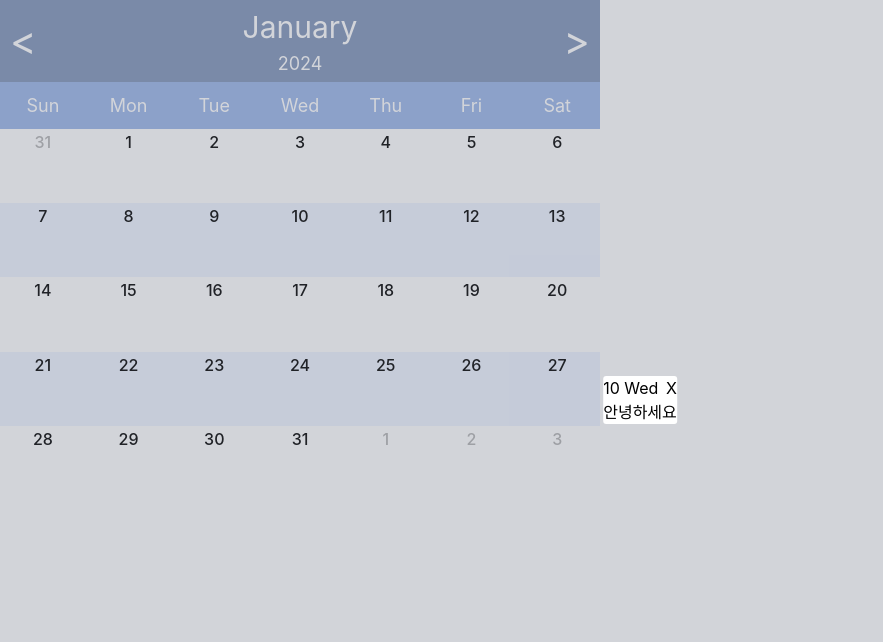
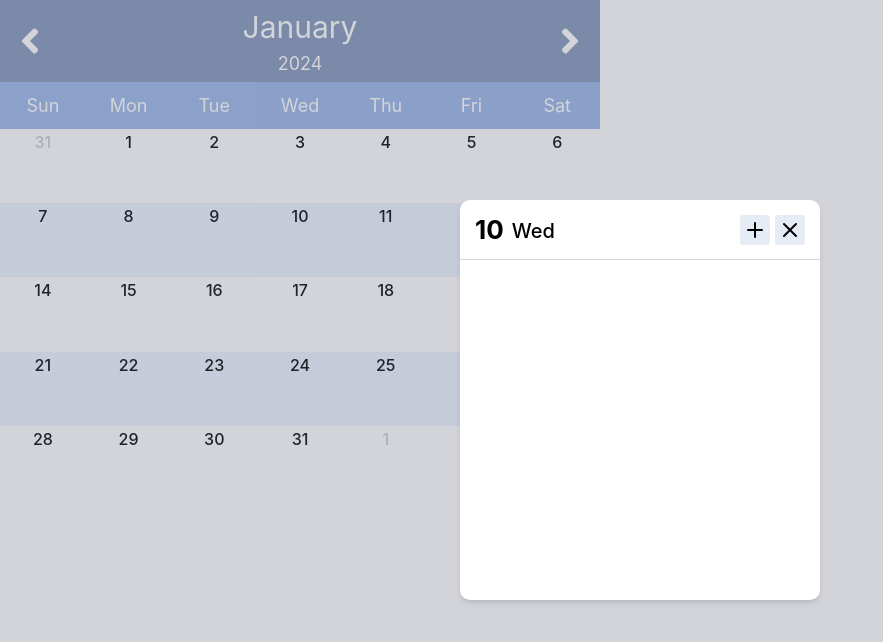
Before and after one commit to BonjunK00/my-chrome-app, a React (Create React App) app: page / in a window 1280 px wide. Both pictures are taken after a click on the button "10". Shown: the top 642 px of the page, without its empty margins (0-883 px from the left). Built offline with nearby package versions, Linux system fonts and the light colour scheme; what react-indexed-db-hook would draw is missing.

Commit message:
모달 기본 디자인

```diff
--- a/package.json
+++ b/package.json
@@ -13,6 +13,7 @@
     "clsx": "^2.1.0",
     "react": "^18.2.0",
     "react-dom": "^18.2.0",
+    "react-icons": "^5.0.1",
     "react-indexed-db-hook": "^1.0.14",
     "react-scripts": "5.0.1",
     "tailwind-merge": "^2.2.1",
--- /dev/null
+++ b/src/components/Divider.tsx
@@ -0,0 +1,9 @@
+import { cn } from '../utils/cn'
+
+type Props = {
+  className?: string
+}
+
+export const Divider = ({ className }: Props) => {
+  return <hr className={cn('border-t border-gray-300', className)} />
+}
--- a/src/components/Modal.tsx
+++ b/src/components/Modal.tsx
@@ -1,17 +1,17 @@
+import { cn } from '../utils/cn'
+
 type Props = {
-  title?: string
   isOpen?: boolean
   children?: React.ReactNode
   closeOnOutsideClick?: boolean
   classNames?: {
     backdrop?: string
     modal?: string
-    title?: string
   }
   onClose?: () => void
 }
 
-export const Modal = ({ title = '', isOpen, children, classNames, closeOnOutsideClick = true, onClose }: Props) => {
+export const Modal = ({ isOpen, children, classNames, closeOnOutsideClick = true, onClose }: Props) => {
   const handleClickOutside = () => {
     if (closeOnOutsideClick) {
       onClose?.()
@@ -21,12 +21,16 @@ export const Modal = ({ title = '', isOpen, children, classNames, closeOnOutside
   return (
     <>
       {isOpen && (
-        <div className="fixed top-0 left-0 right-0 z-30 w-full h-full bg-gray-500/30" onClick={handleClickOutside}>
-          <div className="absolute z-50 transform -translate-x-1/2 -translate-y-1/2 bg-white top-1/2 left-1/2 rounded-[3px]">
-            <div className="flex items-center justify-between">
-              <div>{title}</div>
-              <button onClick={onClose}>X</button>
-            </div>
+        <div
+          className={cn('fixed top-0 left-0 right-0 z-30 w-full h-full bg-gray-500/30', classNames?.backdrop)}
+          onClick={handleClickOutside}
+        >
+          <div
+            className={cn(
+              'absolute z-50 transform -translate-x-1/2 -translate-y-1/2 bg-white top-1/2 left-1/2 rounded-[10px] shadow-md',
+              classNames?.modal,
+            )}
+          >
             <div>{children}</div>
           </div>
         </div>
--- a/src/pages/Calendar.tsx
+++ b/src/pages/Calendar.tsx
@@ -1,6 +1,7 @@
 import { useEffect, useState } from 'react'
 import { CalendarDate } from './CalendarDate'
 import { DateObject, getEnglishMonth, isEqualsDate, weekdays } from '../utils/date'
+import { FaAngleLeft, FaAngleRight } from 'react-icons/fa'
 
 export const Calendar = () => {
   const [selectedDate, setSelectedDate] = useState<DateObject>({
@@ -67,12 +68,16 @@ export const Calendar = () => {
     <>
       <div className="flex flex-col h-full">
         <div className="flex items-center px-[10px] justify-between bg-[#8195B9] text-white p-[5px]">
-          <button className="text-[40px]" onClick={handleClickPrev}>{`<`}</button>
+          <button className="text-[40px]" onClick={handleClickPrev}>
+            <FaAngleLeft />
+          </button>
           <div className="flex flex-col items-center">
             <div className="text-[30px]">{getEnglishMonth(selectedDate.month)}</div>
             <div className="text-[18px]">{selectedDate.year}</div>
           </div>
-          <button className="text-[40px]" onClick={handleClickNext}>{`>`}</button>
+          <button className="text-[40px]" onClick={handleClickNext}>
+            <FaAngleRight />
+          </button>
         </div>
         <div className="flex bg-[#9AB5E7] text-white py-[10px] text-[18px]">
           {weekdays.map((day) => (
--- a/src/pages/CalendarDate.tsx
+++ b/src/pages/CalendarDate.tsx
@@ -1,7 +1,7 @@
-import { Modal } from '../components/Modal'
 import { useModal } from '../hooks/useModal'
 import { cn } from '../utils/cn'
-import { DateObject, getEnglishWeekday } from '../utils/date'
+import { DateObject } from '../utils/date'
+import { ScheduleModal } from './ScheduleModal'
 
 type Props = {
   dateObject: DateObject
@@ -22,16 +22,14 @@ export const CalendarDate = ({ dateObject, isSelected = false, isOtherMonth = fa
       <button
         className={cn(
           'flex flex-1 hover:bg-[#E3E9F6] justify-center text-[16px] p-[1px] font-medium',
-          isOtherMonth ? 'text-[#B4B4B4]' : 'text-black',
+          isOtherMonth ? 'text-[#C5CAD3]' : 'text-black',
         )}
         aria-selected={isSelected}
         onClick={handleClickDate}
       >
         <div>{dateObject.date}</div>
       </button>
-      <Modal title={`${dateObject.date} ${getEnglishWeekday(dateObject)}`} isOpen={isOpen} onClose={closeModal}>
-        <div>안녕하세요</div>
-      </Modal>
+      <ScheduleModal dateObject={dateObject} isOpen={isOpen} onCloseModal={closeModal} />
     </>
   )
 }
--- /dev/null
+++ b/src/pages/ScheduleModal.tsx
@@ -0,0 +1,34 @@
+import { Modal } from '../components/Modal'
+import { FiPlus, FiX } from 'react-icons/fi'
+import { DateObject, getEnglishWeekday } from '../utils/date'
+import { Divider } from '../components/Divider'
+
+type Props = {
+  dateObject: DateObject
+  isOpen: boolean
+  onCloseModal: () => void
+}
+
+export const ScheduleModal = ({ dateObject, isOpen, onCloseModal }: Props) => {
+  return (
+    <Modal classNames={{ modal: 'w-[360px] h-[400px]' }} isOpen={isOpen} onClose={onCloseModal}>
+      <div className="flex flex-col">
+        <div className="flex items-center justify-between py-[10px] px-[15px]">
+          <div className="flex items-end space-x-[8px]">
+            <div className="text-[26px] font-bold">{dateObject.date}</div>
+            <div className="text-[20px] font-medium pb-[3px]">{getEnglishWeekday(dateObject)}</div>
+          </div>
+          <div className="flex space-x-[5px]">
+            <button className="bg-[#E6ECF6] rounded-[3px] p-[3px] hover:bg-[#D9E0EE]">
+              <FiPlus size={24} />
+            </button>
+            <button className="bg-[#E6ECF6] rounded-[3px] p-[3px] hover:bg-[#D9E0EE]" onClick={onCloseModal}>
+              <FiX size={24} />
+            </button>
+          </div>
+        </div>
+        <Divider />
+      </div>
+    </Modal>
+  )
+}
```
Also changed, not shown: 1 other file (tests, documents, lock files or other folders).
